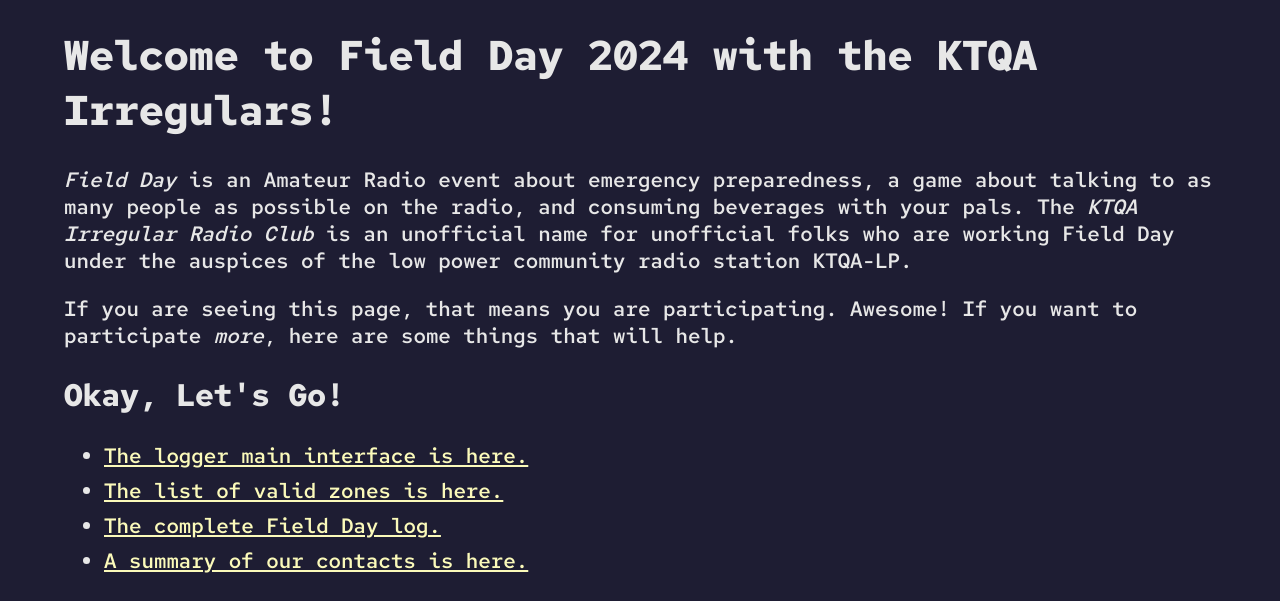
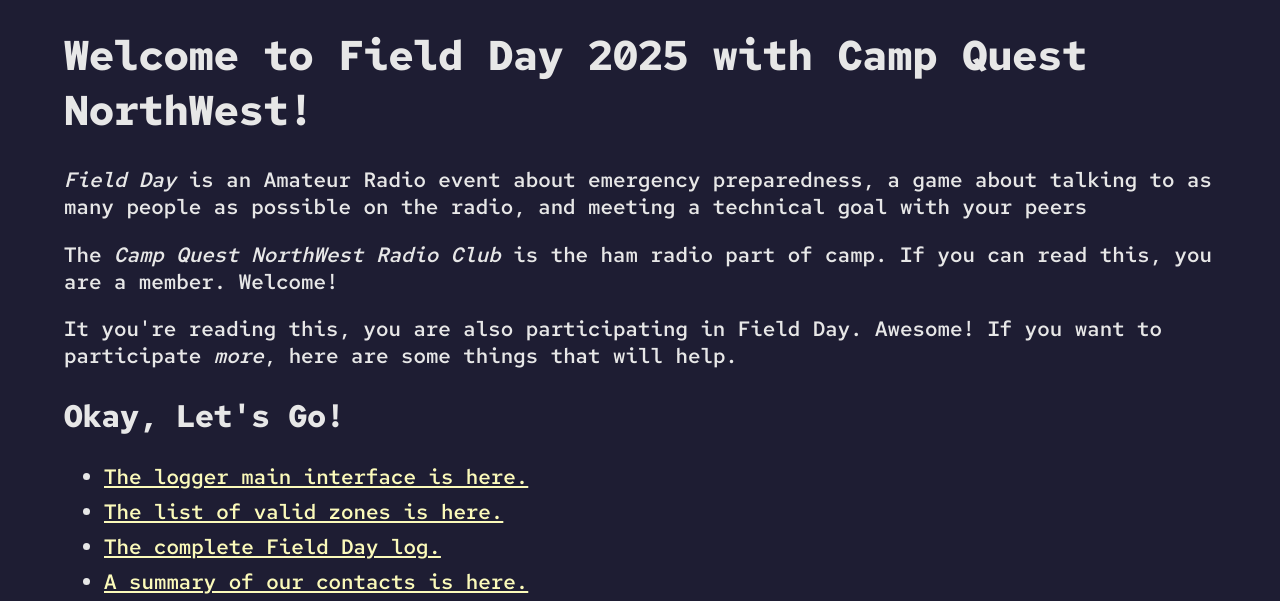
Before and after one commit to refutationalist/fieldday, a PHP site: page / in a window 1280 px wide. Shown: the top 601 px of the page. Run offline with PHP 8.4, Linux system fonts and the light colour scheme.

Commit message:
KTQA Irregulars -> CQNW Radio Club

```diff
--- a/css/index.css
+++ b/css/index.css
@@ -61,5 +61,8 @@ body > div > a.back  {
 	width: 20vmin;
 	height: 20vmin;
 	margin: 1vh auto;
+	background-color: white;
+	border-radius: 20vmin;
+	padding: 2vmin;
 
 }
--- a/index.html
+++ b/index.html
@@ -2,7 +2,7 @@
 <html lang="en">
 <head>
 	<meta charset="UTF-8">
-	<title>Field Day 2024 - Station N9MII</title>
+	<title>Field Day 2024 - Station WN7QC</title>
 	<link rel="stylesheet" type="text/css" href="css/colors.css" />
 	<link rel="stylesheet" type="text/css" href="css/main.css" />
 	<link rel="stylesheet" type="text/css" href="css/index.css" /
@@ -10,19 +10,21 @@
 <body class="index">
 
 	<div id="intro">
-		<h1>Welcome to Field Day 2024 with the KTQA Irregulars!</h1>
+		<h1>Welcome to Field Day 2025 with Camp Quest NorthWest!</h1>
 
 		<p>
 			<em>Field Day</em> is an Amateur Radio event about emergency
 			preparedness, a game about talking to as many people as
-			possible on the radio, and consuming beverages with your pals.
-			The <em>KTQA Irregular Radio Club</em> is an unofficial name for
-			unofficial folks who are working Field Day under the auspices
-			of the low power community radio station KTQA-LP.
+			possible on the radio, and meeting a technical goal with your peers
 		</p>
 
 		<p>
-			If you are seeing this page, that means you are participating.
+			The <em>Camp Quest NorthWest Radio Club</em> is the ham radio part
+			of camp.  If you can read this, you are a member.  Welcome!
+		</p>
+
+		<p>
+			It you're reading this, you are also participating in Field Day.
 			Awesome!  If you want to participate <i>more</i>, here are some
 			things that will help.
 		</p>
@@ -138,10 +140,10 @@
 				<tr>
 					<td>
 						<b>You:</b>
-						CQ Field Day, CQ Field Day from November Nine Michael India India
+						CQ Field Day, CQ Field Day from Whiskey November Seven Quebec Charlie.
 					</td>
 					<td>
-						I’m seeking a contact for Field Day, and my call sign is N9MII.
+						I’m seeking a contact for Field Day, and my call sign is WN7QC.
 					</td>
 				</tr>
 
@@ -150,13 +152,13 @@
 						<b>Caller:</b> Whiskey One Alpha Whiskey
 					</td>
 					<td>
-						Caller is answering your contact request with their callsign, W1AW.  They may also say our callsign (N9MII) to let you know they are talking to you.
+						Caller is answering your contact request with their callsign, W1AW.  They may also say our callsign WN7QC) to let you know they are talking to you.
 					</td>
 				</tr>
 
 				<tr>
 					<td>
-						<b>You:</b> W1AW, this is N9MII, Two Alpha, Western Washington.
+						<b>You:</b> W1AW, this is WN7QC, Two Alpha, Western Washington.
 					</td>
 					<td>
 						I’m answering W1AW, giving my class (2A) and location (WWA).
@@ -165,7 +167,7 @@
 
 				<tr>
 					<td>
-						<b>Caller:</b> N9MII QSL.  I’m Three Echo Connecticut.
+						<b>Caller:</b> WN7QC QSL.  I’m Three Echo Connecticut.
 					</td>
 					<td>
 						Caller confirms they received your exchange (QSL) and is listing their class (3E) and location (CT).
@@ -183,7 +185,7 @@
 
 				<tr>
 					<td>
-						<em>Optional, without a break in transmission:</em> <b>You:</b> QRZ -- CQ Field Day, CQ Field Day from November Nine Michael India India.
+						<em>Optional, without a break in transmission:</em> <b>You:</b> QRZ -- CQ Field Day, CQ Field Day from Whiskey November Seven Quebec Charlie.
 					</td>
 					<td>
 						QRZ is a Q-code informally used for "break, new message" and then beginning this script again.
@@ -215,7 +217,7 @@
 
 				<tr>
 					<td>
-						<b>You:</b> November Nine Mike India India.
+						<b>You:</b> Whiskey November Seven Quebec Charlie.
 					</td>
 					<td>
 						You are answering their contact request with the station callsign.
@@ -224,7 +226,7 @@
 
 				<tr>
 					<td>
-						<b>Caller:</b> N9MII, this is W1AW, Three Echo Connecticut.
+						<b>Caller:</b> WN7QC, this is W1AW, Three Echo Connecticut.
 					</td>
 					<td>
 						They’re answering you by giving their class (3E) and location (CT)
@@ -243,7 +245,7 @@
 
 				<tr>
 					<td>
-						<b>Caller:</b> N9MII, QSL, thanks. QRZ, CQ Field Day...
+						<b>Caller:</b> WN7QC, QSL, thanks. QRZ, CQ Field Day...
 					</td>
 					<td>
 						They're confirming they understood their class &amp; location and
@@ -411,7 +413,7 @@
 
 
 	<div id="arrl">
-		<h1>More Information on Field Day 2023</h1>
+		<h1>More Information on Field Day 2025</h1>
 
 		<p>
 			Field Day, which is kind of like high holidays for ham radio, is put on by the American
@@ -435,26 +437,25 @@
 	</div>
 
 	<div id="ktqa">
+		<h1>Camp Quest NorthWest Radio Club</h1>
 
-		<h1>The KTQA Irregular Radio Club</h1>
-
-		<img src="ktqa.svg" />
+		<img src="CQNW_Atomic_Logo_PlainSVG.svg" />
 
 		<p>
-			The KTQA Irregulars isn't a formal club, but just people who volunteer with
-			the low power community radio station KTQA-LP 95.3 FM
-			&lt;<a href="https://ktqa.org">https://ktqa.org</a>&gt;
-			in Tacoma who are also into ham radio.
+			Officially the <i>Funk Committee</i> of Camp Quest NorthWest, this ARRL
+			affiliated radio clib consideres all volunteers and campers of CQNW as
+			members of the club.   Founded at the beginning of this year and receiving
+			our callsign of WN7QC just two days ago, this club is quite new and
+			represents CQNW's experiments in teaching radio technology to campers
+			and counselors alike.
 		</p>
 
 		<p>
-			Principally, two of the people putting on the show are Sam, N9MII, who is the
-			station manager and engineer for KTQA; Becky, KG7FZH, who is also on
-			the board of the station; and Paul, no call sign, who is our safety officer
-			and medic for Field Day.  If you find yourself down in Tacoma, feel free
-			to tune in and give us a listen!
+			The club trustee is Sam, N9MII with Eman, KK7QLW acting as a source of
+			much needed sanity.  Other people guilty of helping get the club off the
+			gruond are Becky, KG7FZH; Phil, K7PSC; Jami, KK7QLY; and several other people
+			who's calls I can't remember at the moment.
 		</p>
-
 
 
 		<a class="back" href="#intro">&#x2B08; Back to the Introduction &#x2B08;</a>
```
Also changed, not shown: CQNW_Atomic_Logo_PlainSVG.svg (added), 1 other file.
